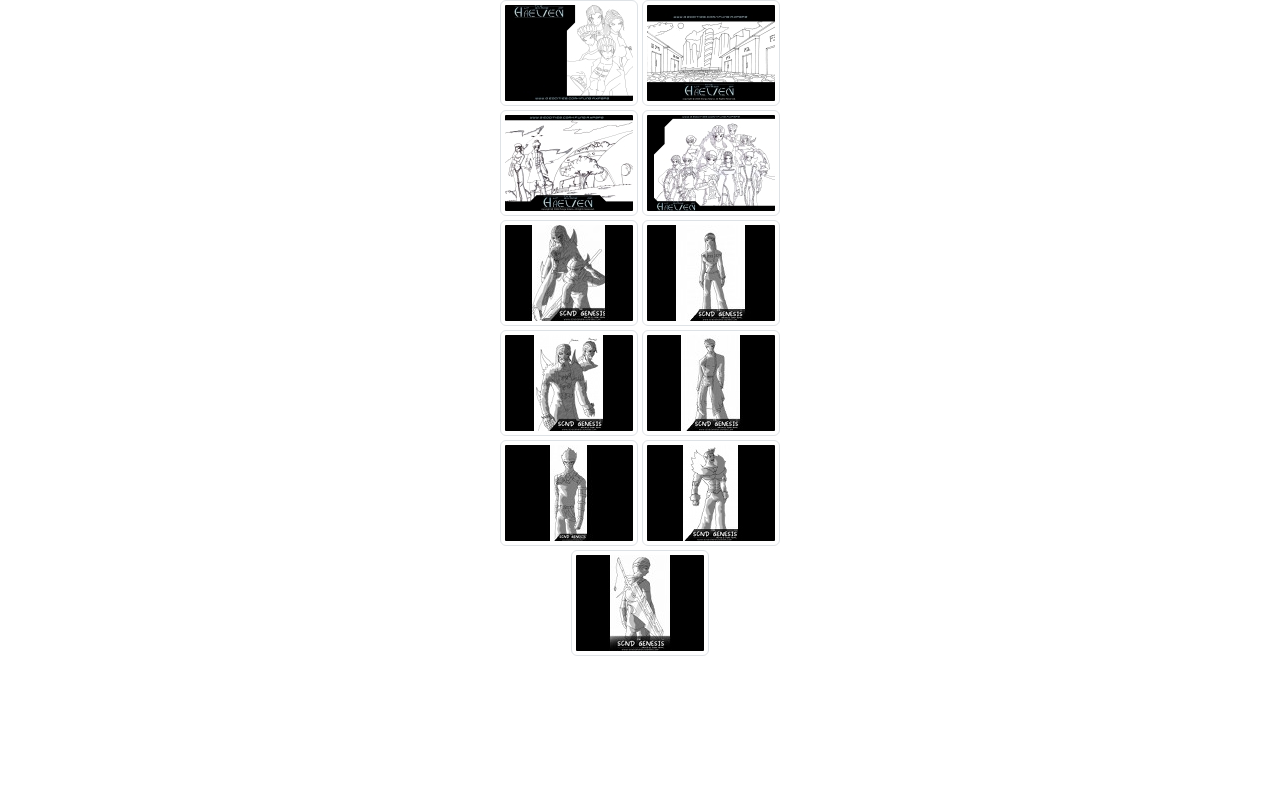
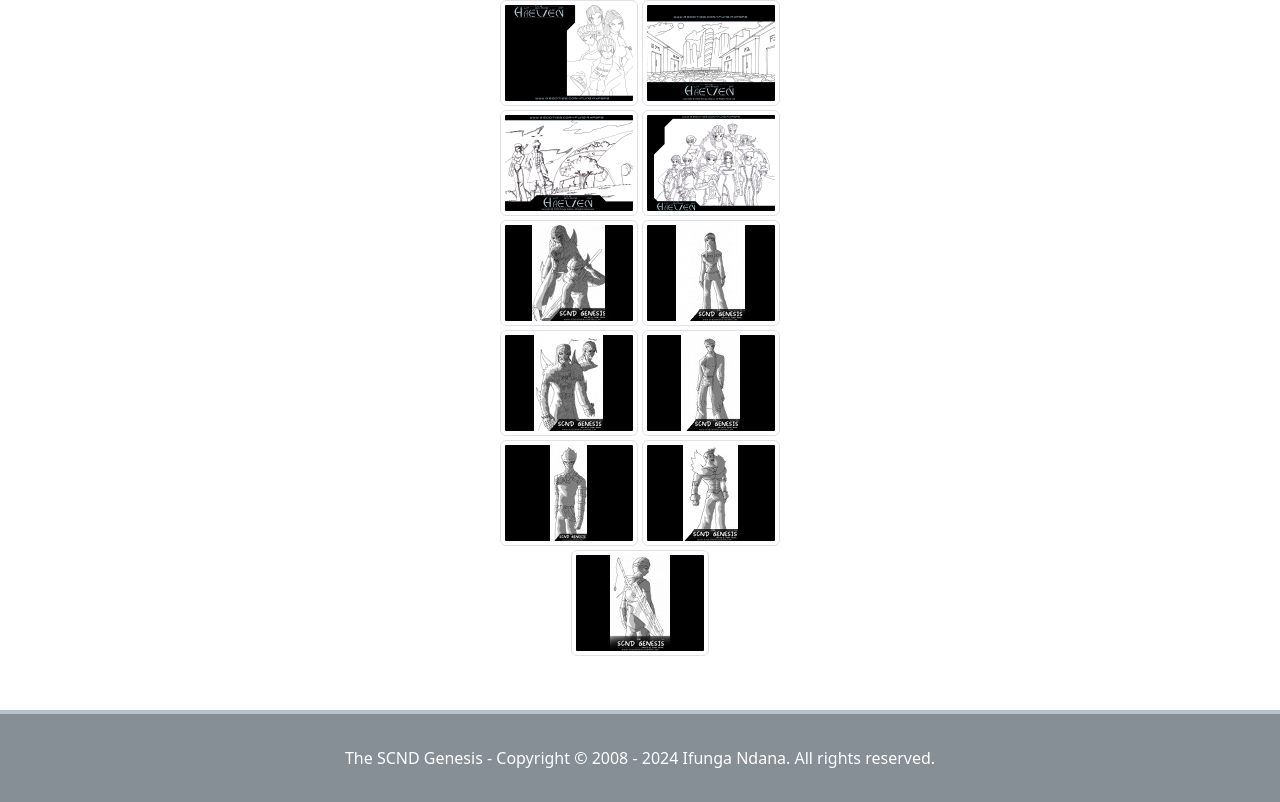
Before and after one commit to SubiyaCryolite/scndgen-website, a React (Vite) app: page /gallery in a window 1280 px wide. Shown: the part 182-984 px from the top of the page. Built offline with nearby package versions, Linux system fonts and the light colour scheme.

Commit message:
Added footer.

```diff
--- a/src/App.tsx
+++ b/src/App.tsx
@@ -29,8 +29,8 @@ export const App: React.FC = () => {
         </Route>
         <Route path="gallery" element={<Gallery />} />
         <Route path="author" element={<Author />} />
-      </Route>,
-    ),
+      </Route>
+    )
   );
 
   return <RouterProvider router={router} />;
--- a/src/components/Layout.tsx
+++ b/src/components/Layout.tsx
@@ -40,6 +40,12 @@ export const Layout: React.FC = () => {
           <div className="col-md-2 col-xl-4" />
         </div>
       </div>
+
+      <div className="footer">
+        The SCND Genesis - Copyright © 2008 -&nbsp;
+        <span id="current_year">{new Date().getFullYear()}</span>
+        &nbsp;Ifunga Ndana. All rights reserved.
+      </div>
     </>
   );
 };
```
